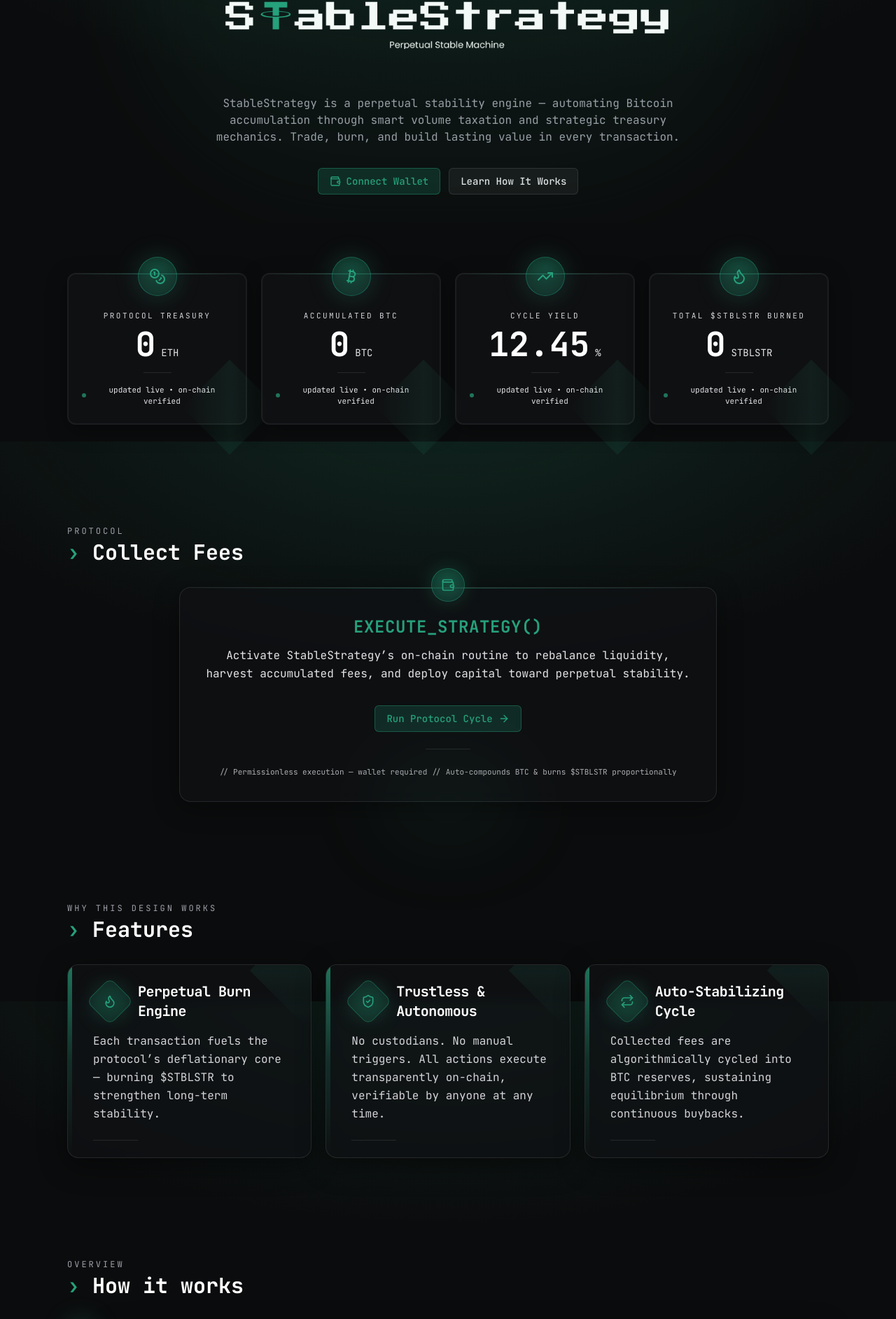
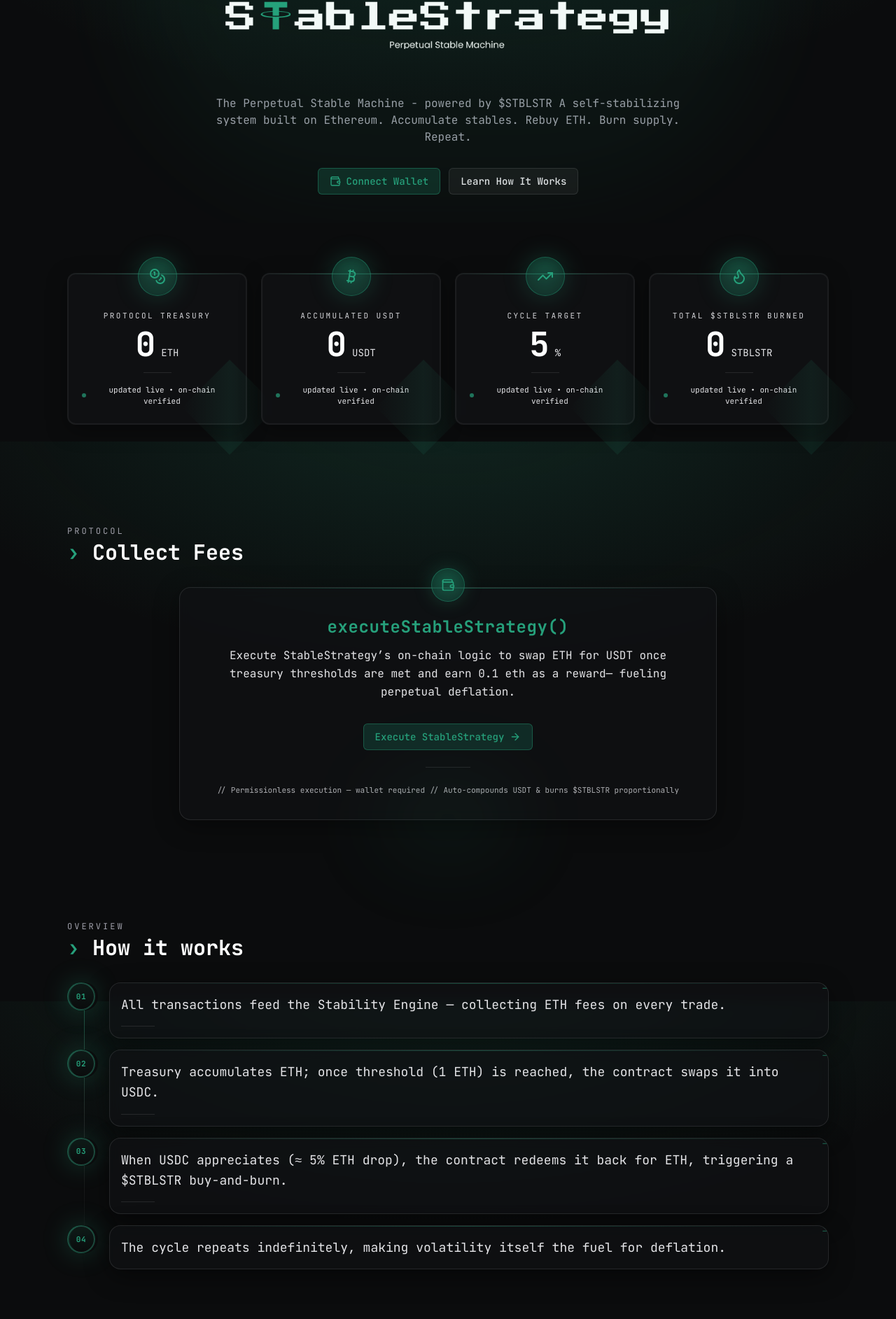
Before and after one commit to jakia12/StableStrategy-, a Next.js app: page / in a window 1280 px wide. Shown: the part 169-2054 px from the top of the page at 70% size. Built offline with nearby package versions, Linux system fonts and the light colour scheme.

Commit message:
text content updated

```diff
--- a/app/components/CollectPanel.jsx
+++ b/app/components/CollectPanel.jsx
@@ -17,20 +17,21 @@ export default function CollectPanel() {
       </div>
 
       {/* Title */}
-      <h3 className="mt-2 text-2xl font-semibold text-primary tracking-wide uppercase">
-        execute_strategy()
+      <h3 className="mt-2 text-2xl font-semibold text-primary tracking-wide ">
+        executeStableStrategy()
       </h3>
 
       {/* Description */}
       <p className="mt-3 text-[16px] text-zinc-200 leading-relaxed">
-        Activate StableStrategy’s on-chain routine to rebalance liquidity,
-        harvest accumulated fees, and deploy capital toward perpetual stability.
+        Execute StableStrategy’s on-chain logic to swap ETH for USDT once
+        treasury thresholds are met and earn 0.1 eth as a reward— fueling
+        perpetual deflation.
       </p>
 
       {/* Button */}
       <div className="mt-8">
         <button className="btn-primary px-6 py-2.5 text-sm font-medium">
-          Run Protocol Cycle
+          Execute StableStrategy
           <ArrowRight className="ml-2 h-4 w-4" />
         </button>
       </div>
@@ -40,7 +41,7 @@ export default function CollectPanel() {
 
       {/* Comment hint */}
       <p className="text-[11px] leading-relaxed text-zinc-300 font-mono opacity-80">
-        // Permissionless execution — wallet required // Auto-compounds BTC &
+        // Permissionless execution — wallet required // Auto-compounds USDT &
         burns $STBLSTR proportionally
       </p>
 
--- a/app/components/FeatureBlocks.jsx
+++ b/app/components/FeatureBlocks.jsx
@@ -14,7 +14,7 @@ const blocks = [
   {
     icon: Repeat,
     title: "Auto-Stabilizing Cycle",
-    body: "Collected fees are algorithmically cycled into BTC reserves, sustaining equilibrium through continuous buybacks.",
+    body: "Collected fees are algorithmically cycled into USDT reserves, sustaining equilibrium through continuous buybacks.",
   },
 ];
 
--- a/app/components/Hero.jsx
+++ b/app/components/Hero.jsx
@@ -25,9 +25,9 @@ export default function Hero() {
 
         {/* Description */}
         <p className="mt-4 text-center text-sm sm:text-base text-zinc-400 max-w-[680px] mx-auto">
-          StableStrategy is a perpetual stability engine — automating Bitcoin
-          accumulation through smart volume taxation and strategic treasury
-          mechanics. Trade, burn, and build lasting value in every transaction.
+          The Perpetual Stable Machine - powered by $STBLSTR A self-stabilizing
+          system built on Ethereum. Accumulate stables. Rebuy ETH. Burn supply.
+          Repeat.
         </p>
 
         {/* CTA Buttons */}
--- a/app/components/HowItWorks.jsx
+++ b/app/components/HowItWorks.jsx
@@ -3,19 +3,19 @@ import { ArrowDownRight } from "lucide-react";
 const steps = [
   {
     n: "01",
-    text: "All transactions feed the Stability Engine — collecting on-chain volume fees automatically.",
+    text: "All transactions feed the Stability Engine — collecting ETH fees on every trade.",
   },
   {
     n: "02",
-    text: "Protocol allocates fees between BTC accumulation and $STBLSTR burn pools for sustained equilibrium.",
+    text: "Treasury accumulates ETH; once threshold (1 ETH) is reached, the contract swaps it into USDC.",
   },
   {
     n: "03",
-    text: "Treasury deploys ETH reserves to acquire BTC, reinforcing value backing through strategic buy cycles.",
+    text: "When USDC appreciates (≈ 5% ETH drop), the contract redeems it back for ETH, triggering a $STBLSTR buy-and-burn.",
   },
   {
     n: "04",
-    text: "Profits from BTC appreciation are recycled — proceeds burn $STBLSTR, fueling perpetual stability.",
+    text: "The cycle repeats indefinitely, making volatility itself the fuel for deflation.",
   },
 ];
 
--- a/app/components/StatsGrid.jsx
+++ b/app/components/StatsGrid.jsx
@@ -2,8 +2,8 @@ import { Bitcoin, Coins, Flame, TrendingUp } from "lucide-react";
 
 const stats = [
   { label: "Protocol Treasury", value: "0", unit: "ETH", icon: Coins },
-  { label: "Accumulated BTC", value: "0", unit: "BTC", icon: Bitcoin },
-  { label: "Cycle Yield", value: "12.45", unit: "%", icon: TrendingUp },
+  { label: "Accumulated USDT", value: "0", unit: "USDT", icon: Bitcoin },
+  { label: "Cycle Target", value: "5", unit: "%", icon: TrendingUp },
   { label: "Total $STBLSTR Burned", value: "0", unit: "STBLSTR", icon: Flame },
 ];
 
--- a/app/page.jsx
+++ b/app/page.jsx
@@ -1,5 +1,4 @@
 import CollectPanel from "./components/CollectPanel";
-import FeatureBlocks from "./components/FeatureBlocks";
 import Hero from "./components/Hero";
 import HowItWorks from "./components/HowItWorks";
 import Section from "./components/Section";
@@ -19,9 +18,9 @@ export default function Page() {
         <CollectPanel />
       </Section>
 
-      <Section title="Features" subtitle="Why this design works">
+      {/* <Section title="Features" subtitle="Why this design works">
         <FeatureBlocks />
-      </Section>
+      </Section> */}
 
       <Section title="How it works" subtitle="Overview">
         <HowItWorks />
```
Also changed, not shown: 1 other file (tests, documents, lock files or other folders).
